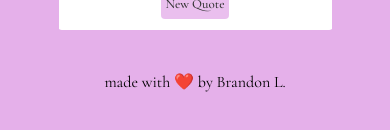
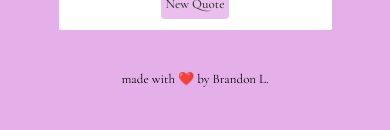
Before and after one commit to BrandonL65/quoteBook, a React (Create React App) app: page / in a window 390 px wide. Shown: the part 284-414 px from the top of the page. Built offline with nearby package versions, Linux system fonts and the light colour scheme; no server answers.

Commit message:
Make bottom credits section smaller

```diff
--- a/src/App.css
+++ b/src/App.css
@@ -118,4 +118,7 @@
 	#quote {
 		margin:27px;
 	}
+	#myName {
+		font-size:13px;
+	}
 }
```
